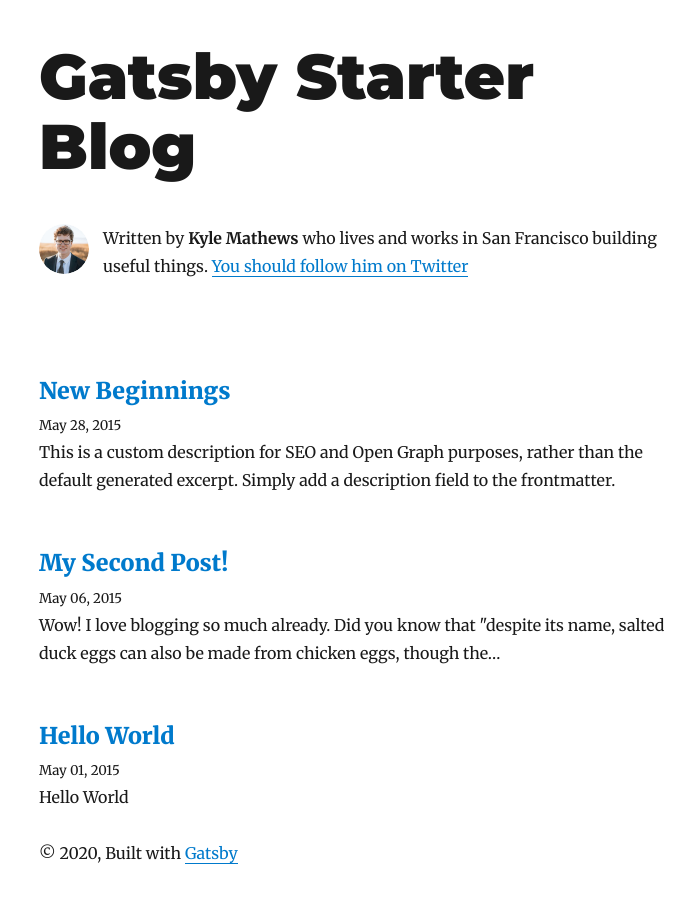
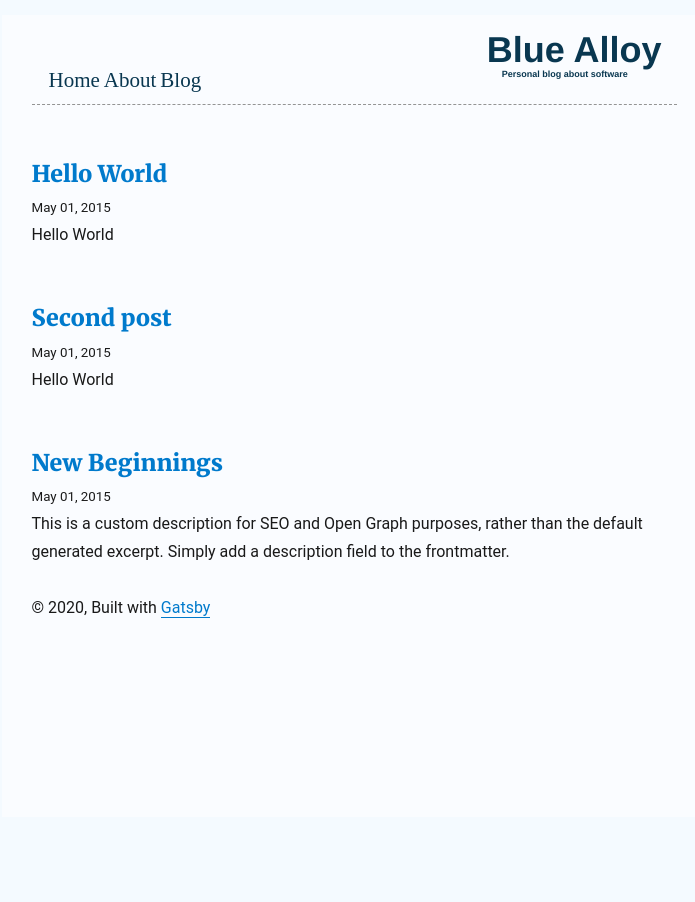
Before and after one commit to rakita/rakita.github.io, a Gatsby site: page / in a window 1280 px wide. Shown: the whole page, without its empty margins (286-981 px from the left). After the commit the page ends 817 px from the top, so only its background shows below. Built offline with nearby package versions, Linux system fonts and the light colour scheme; Gatsby itself is replaced by a stand-in of ours; some packages are replaced by stand-ins of ours.

Commit message:
First commit

```diff
--- a/content/blog/hello-world/index.md
+++ b/content/blog/hello-world/index.md
@@ -1,6 +1,7 @@
 ---
 title: Hello World
 date: "2015-05-01T22:12:03.284Z"
+author: "draganrakita"
 description: "Hello World"
 ---
 
--- a/content/blog/my-second-post/index.md
+++ b/content/blog/my-second-post/index.md
@@ -1,6 +1,8 @@
 ---
-title: My Second Post!
-date: "2015-05-06T23:46:37.121Z"
+title: Second post
+date: "2015-05-01T22:12:03.284Z"
+author: "draganrakita"
+description: "Hello World"
 ---
 
 Wow! I love blogging so much already.
--- a/content/blog/new-beginnings/index.md
+++ b/content/blog/new-beginnings/index.md
@@ -1,6 +1,7 @@
 ---
 title: New Beginnings
-date: "2015-05-28T22:40:32.169Z"
+date: "2015-05-01T22:12:03.284Z"
+author: "draganrakita"
 description: This is a custom description for SEO and Open Graph purposes, rather than the default generated excerpt. Simply add a description field to the frontmatter.
 ---
 
--- a/gatsby-config.js
+++ b/gatsby-config.js
@@ -76,8 +76,19 @@
         pathToConfigModule: `src/utils/typography`,
       },
     },
+    {
+      resolve: "gatsby-plugin-web-font-loader",
+      options: {
+        custom: {
+          families: ["Marko One"],
+          urls: ["/fonts/fonts.css"],
+        },
+      },
+    },
     // this (optional) plugin enables Progressive Web App + Offline functionality
     // To learn more, visit: https://gatsby.dev/offline
     // `gatsby-plugin-offline`,
+
+    `gatsby-plugin-sass`,
   ],
 }
--- a/package.json
+++ b/package.json
@@ -15,6 +15,7 @@
     "gatsby-plugin-manifest": "^2.2.48",
     "gatsby-plugin-offline": "^3.0.41",
     "gatsby-plugin-react-helmet": "^3.1.24",
+    "gatsby-plugin-sass": "^2.2.1",
     "gatsby-plugin-sharp": "^2.4.13",
     "gatsby-plugin-typography": "^2.3.25",
     "gatsby-remark-copy-linked-files": "^2.1.40",
@@ -25,6 +26,7 @@
     "gatsby-source-filesystem": "^2.1.56",
     "gatsby-transformer-remark": "^2.6.59",
     "gatsby-transformer-sharp": "^2.3.19",
+    "gatsby-plugin-web-font-loader": "^1.0.4",
     "prismjs": "^1.19.0",
     "react": "^16.12.0",
     "react-dom": "^16.12.0",
@@ -36,6 +38,8 @@
     "typography-theme-wordpress-2016": "^0.16.19"
   },
   "devDependencies": {
+    "gatsby-plugin-scss-typescript": "^4.0.10",
+    "node-sass": "^4.13.1",
     "prettier": "^1.19.1"
   },
   "homepage": "https://github.com/gatsbyjs/gatsby-starter-blog#readme",
--- /dev/null
+++ b/src/components/header/index.jsx
@@ -0,0 +1,28 @@
+import React from "react"
+import { Link } from "gatsby"
+
+import "./index.scss"
+
+export const Header = ({ title }) => {
+  return (
+    <div className="header">
+      <div className="header-menu">
+        <Link to={`/home`} className="link">
+          Home
+        </Link>
+        <Link to={`/about`} className="link">
+          About
+        </Link>
+        <Link to={`/blog`} className="link">
+          Blog
+        </Link>
+      </div>
+      <div className="header-logo">
+        <Link to={`/`} className="link">
+          <h1>Blue Alloy</h1>
+          <h2>Personal blog about software</h2>
+        </Link>
+      </div>
+    </div>
+  )
+}
--- /dev/null
+++ b/src/components/header/index.scss
@@ -0,0 +1,54 @@
+.header {
+  border-bottom: 1px dashed #949494;
+  display: flex;
+  justify-content: space-between;
+  height:90px;
+  margin:0px;
+}
+
+.header-menu {
+  margin: 45px 0px 0px 15px;
+  font-size: 21px;
+  width: 125px;
+  display: flex;
+  justify-content: space-between;
+  font-family: "Marko One";
+  color: #093750;
+
+  .link {
+    padding: 2px;
+  }
+}
+
+.header-logo {
+  font-size: 36px;
+  margin:15px 15px 0px 0px;
+  padding:0px;
+  color: #093750;
+
+  h1 {
+    font-size: 36px;
+    margin:0px;
+    padding:0px;
+    font-family: "Marko One",Helvetica, sans-serif;
+    color: #093750;
+  }
+
+  h2 {
+    font-family: "Marko One",Helvetica, sans-serif;
+    color: #093750;
+    font-size: 9px;
+    margin:0px;
+    margin-left:15px;
+    padding:0px;
+    font-family: "Marko One",Helvetica, sans-serif;
+
+  }
+}
+
+
+.link {
+  box-shadow: none;
+  text-decoration: none;
+  color: inherit;
+}
--- /dev/null
+++ b/src/components/index.scss
@@ -0,0 +1,29 @@
+@import '../styles/main.scss';
+
+* { padding: 0; margin: 0; }
+
+html, body {
+  height: 100%;
+}
+
+body {
+  font-family: roboto;
+  background-color: $background-color;
+  -webkit-text-size-adjust: antialiased;
+  -moz-osx-font-smoothing: grayscale;
+  transition: background-color 0.3s, color 0.3s;
+}
+
+
+.main {
+  max-width: 705px; //50
+  padding-left: 30px; //2
+  padding-right: 30px; //2
+  padding-bottom: 195px; //13
+  margin-left: auto;
+  margin-Right: auto;
+  margin-top: 15px; //1
+  background-color: #FAFCFF;
+}
+
+@import '../templates/index.scss';
--- a/src/components/layout.js
+++ b/src/components/layout.js
@@ -1,62 +1,18 @@
 import React from "react"
 import { Link } from "gatsby"
+import { Header } from '../components/header'
 
 import { rhythm, scale } from "../utils/typography"
 
+
+import './index.scss'
+
 const Layout = ({ location, title, children }) => {
-  const rootPath = `${__PATH_PREFIX__}/`
-  let header
 
-  if (location.pathname === rootPath) {
-    header = (
-      <h1
-        style={{
-          ...scale(1.5),
-          marginBottom: rhythm(1.5),
-          marginTop: 0,
-        }}
-      >
-        <Link
-          style={{
-            boxShadow: `none`,
-            color: `inherit`,
-          }}
-          to={`/`}
-        >
-          {title}
-        </Link>
-      </h1>
-    )
-  } else {
-    header = (
-      <h3
-        style={{
-          fontFamily: `Montserrat, sans-serif`,
-          marginTop: 0,
-        }}
-      >
-        <Link
-          style={{
-            boxShadow: `none`,
-            color: `inherit`,
-          }}
-          to={`/`}
-        >
-          {title}
-        </Link>
-      </h3>
-    )
-  }
   return (
-    <div
-      style={{
-        marginLeft: `auto`,
-        marginRight: `auto`,
-        maxWidth: rhythm(24),
-        padding: `${rhythm(1.5)} ${rhythm(3 / 4)}`,
-      }}
-    >
-      <header>{header}</header>
+    <div className="main">
+
+      <Header title="Title" />
       <main>{children}</main>
       <footer>
         © {new Date().getFullYear()}, Built with
--- a/src/pages/index.js
+++ b/src/pages/index.js
@@ -13,7 +13,7 @@
   return (
     <Layout location={location} title={siteTitle}>
       <SEO title="All posts" />
-      <Bio />
+      {/* <Bio /> */}
       {posts.map(({ node }) => {
         const title = node.frontmatter.title || node.fields.slug
         return (
--- /dev/null
+++ b/src/styles/main.scss
@@ -0,0 +1,3 @@
+
+// body
+$background-color: #F4FAFF;
--- /dev/null
+++ b/src/templates/index.scss
@@ -0,0 +1,27 @@
+
+.main_title {
+  font-family: Roboto;
+  margin: 15px 0px 15px 0px;
+  padding: 0px 0px 0px 7px;
+  border-left: 4px solid #232323;
+  p {
+    font-family: Marko One;
+    font-size: 12px;
+    padding: 0px;
+    margin: 0px;
+  }
+
+  h1 {
+    font-family: Bitter;
+    font-weight:bold;
+    font-size: 48px;
+    padding: 0px;
+    margin: 0px;
+  }
+}
+
+.blog_post {
+    font-family: Cairo;
+    font-size: 21px;
+    padding-left:15px;
+}
--- /dev/null
+++ b/static/fonts/fonts.css
@@ -0,0 +1,9 @@
+
+@font-face {
+    font-family: 'Marko One';
+    font-style: normal;
+    font-weight: 400;
+    font-display: swap;
+    src: local('MarkoOne-Regular'), local('Marko One'), url("MarkoOne-Regular.woff2") format("woff2");
+    unicode-range: U+0000-00FF, U+0131, U+0152-0153, U+02BB-02BC, U+02C6, U+02DA, U+02DC, U+2000-206F, U+2074, U+20AC, U+2122, U+2191, U+2193, U+2212, U+2215, U+FEFF, U+FFFD;
+  }
```
Also changed, not shown: src/templates/blog-post.js (+9 -28 lines), static/fonts/MarkoOne-Regular.woff2 (added), 2 other files.
